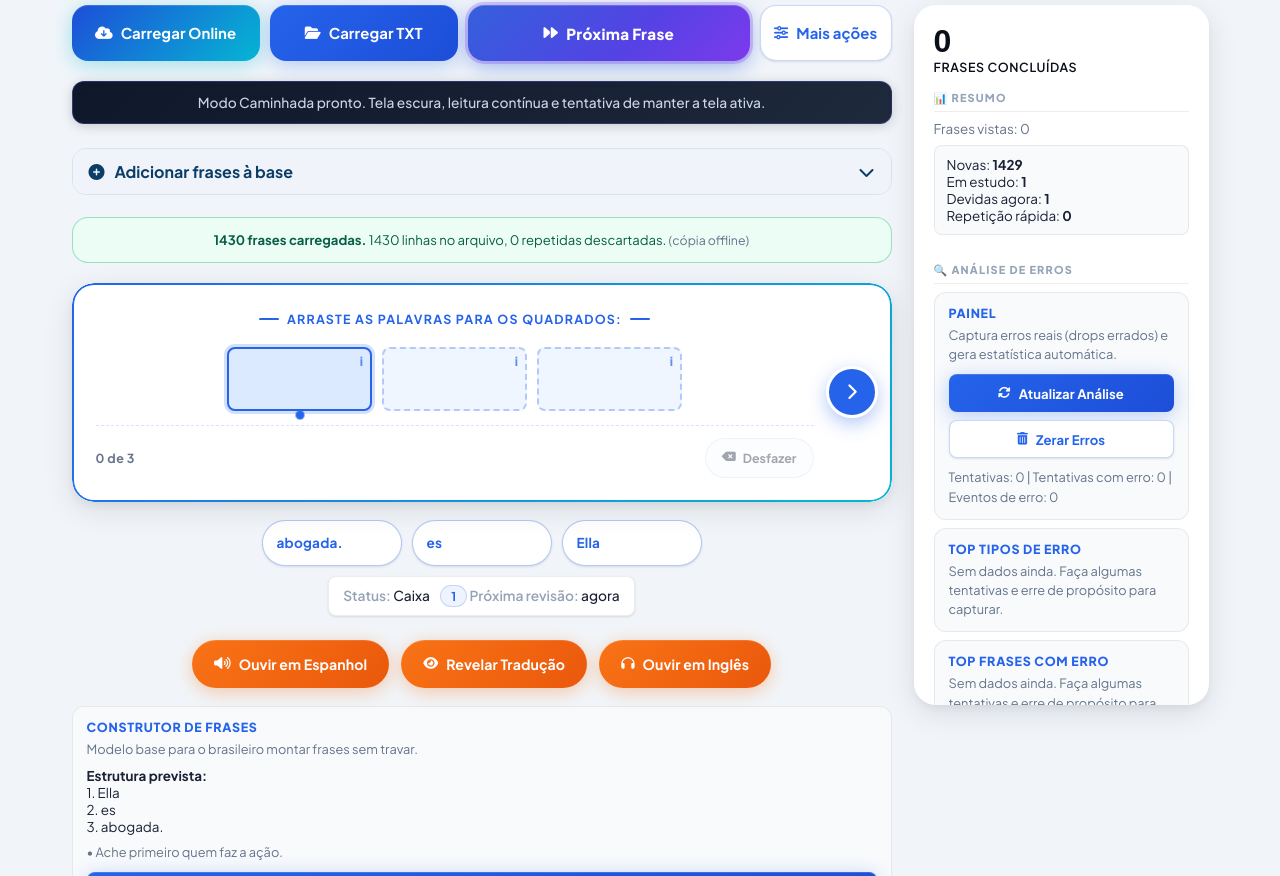
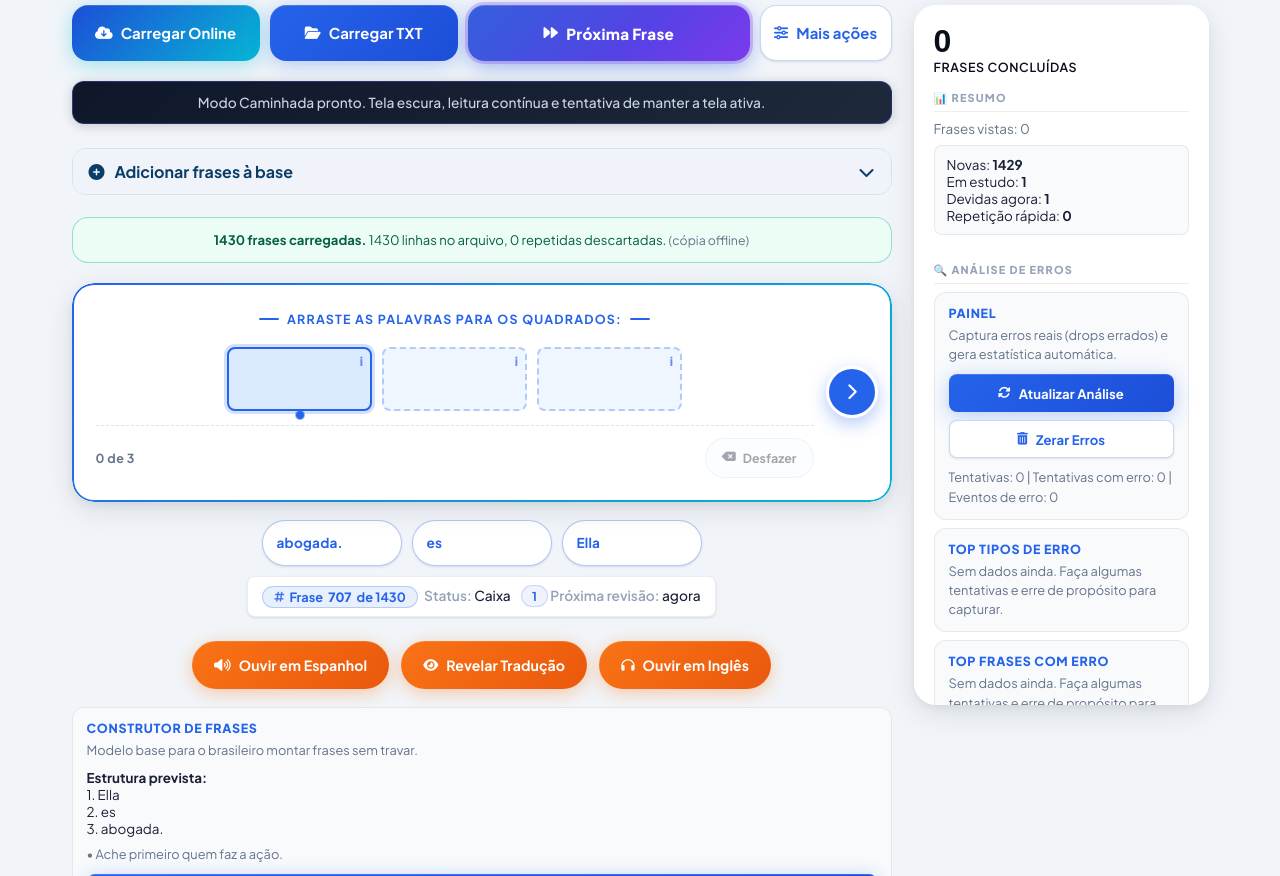
Before and after one commit to andersonoab/aprender_espanhol, a plain HTML site: page index.html in a window 1280 px wide. Shown: the part 224-1100 px from the top of the page. Drawn offline with nearby package versions, Linux system fonts and the light colour scheme.

Commit message:
Add files via upload

```diff
--- a/app.js
+++ b/app.js
@@ -1061,7 +1061,52 @@ function loadPersistedSentences() {
 function renderStatusLine(en) {
   const entry = srs[en];
   const line = document.getElementById("statusLine");
-  if (!entry) { line.style.display = "none"; return; }
+  const numEl = document.getElementById("statusNumber");
+
+  // Número da frase atual (posição no banco carregado).
+  // Aparece SEMPRE que houver frase na tela, mesmo que ela ainda
+  // não tenha histórico de SRS — assim dá para controlar quais
+  // frases já foram feitas e em qual você está.
+  const total = sentences.length;
+  let idx = sentences.findIndex(s => s.en === en);
+  if (idx < 0) idx = (currentCardIndex >= 0 ? currentCardIndex : -1);
+
+  if (numEl) {
+    if (idx >= 0 && total > 0) {
+      numEl.innerHTML = `<i class="fa fa-hashtag"></i> Frase <b>${idx + 1}</b> de ${total}`;
+      numEl.style.display = "inline-flex";
+    } else {
+      numEl.textContent = "";
+      numEl.style.display = "none";
+    }
+  }
+
+  // Sem entrada de SRS: ainda assim mostramos a linha só com o número,
+  // ocultando os campos de caixa/revisão que dependem do histórico.
+  if (!entry) {
+    const boxEl = document.getElementById("statusBox");
+    const dueEl = document.getElementById("statusDue");
+    const repEl = document.getElementById("statusRepeat");
+    const modeEl = document.getElementById("statusMode");
+    if (boxEl) boxEl.innerHTML = "";
+    if (dueEl) dueEl.innerHTML = "";
+    if (repEl) repEl.innerHTML = "";
+    if (modeEl) modeEl.innerHTML = "";
+
+    if (idx >= 0 && total > 0) {
+      // esconde o rótulo "Status:" quando não há dados de SRS
+      const muted = line ? line.querySelector(".muted") : null;
+      if (muted) muted.style.display = "none";
+      line.style.display = "inline-block";
+    } else {
+      line.style.display = "none";
+    }
+    return;
+  }
+
+  // Há SRS: garante que o rótulo "Status:" volte a aparecer.
+  const mutedLabel = line ? line.querySelector(".muted") : null;
+  if (mutedLabel) mutedLabel.style.display = "";
 
   line.style.display = "inline-block";
 
--- a/index.html
+++ b/index.html
@@ -124,6 +124,7 @@
       <div id="word-bank"></div>
 
       <div class="statusline" id="statusLine" style="display:none;">
+        <span id="statusNumber" class="status-number"></span>
         <span class="muted">Status:</span>
         <span id="statusBox"></span>
         <span id="statusDue"></span>
--- a/style.css
+++ b/style.css
@@ -548,6 +548,24 @@ input[type="file"] { display: none; }
   box-shadow: var(--sh-sm);
 }
 .muted { color: #94a3b8; font-weight: 600; }
+
+/* Número da frase atual (posição no banco carregado) */
+.status-number {
+  display: inline-flex;
+  align-items: center;
+  gap: 5px;
+  padding: 2px 11px;
+  border-radius: var(--r-pill);
+  background: rgba(37,99,235,0.10);
+  border: 1px solid rgba(37,99,235,0.25);
+  color: var(--blue);
+  font-weight: 700;
+  font-size: 0.8rem;
+  margin-right: 4px;
+}
+.status-number b { font-weight: 800; }
+.status-number i { font-size: 0.72rem; opacity: 0.85; }
+
 .mark-red   { color: var(--red); font-weight: 700; }
 .mark-green { color: var(--green); font-weight: 700; }
 
```
